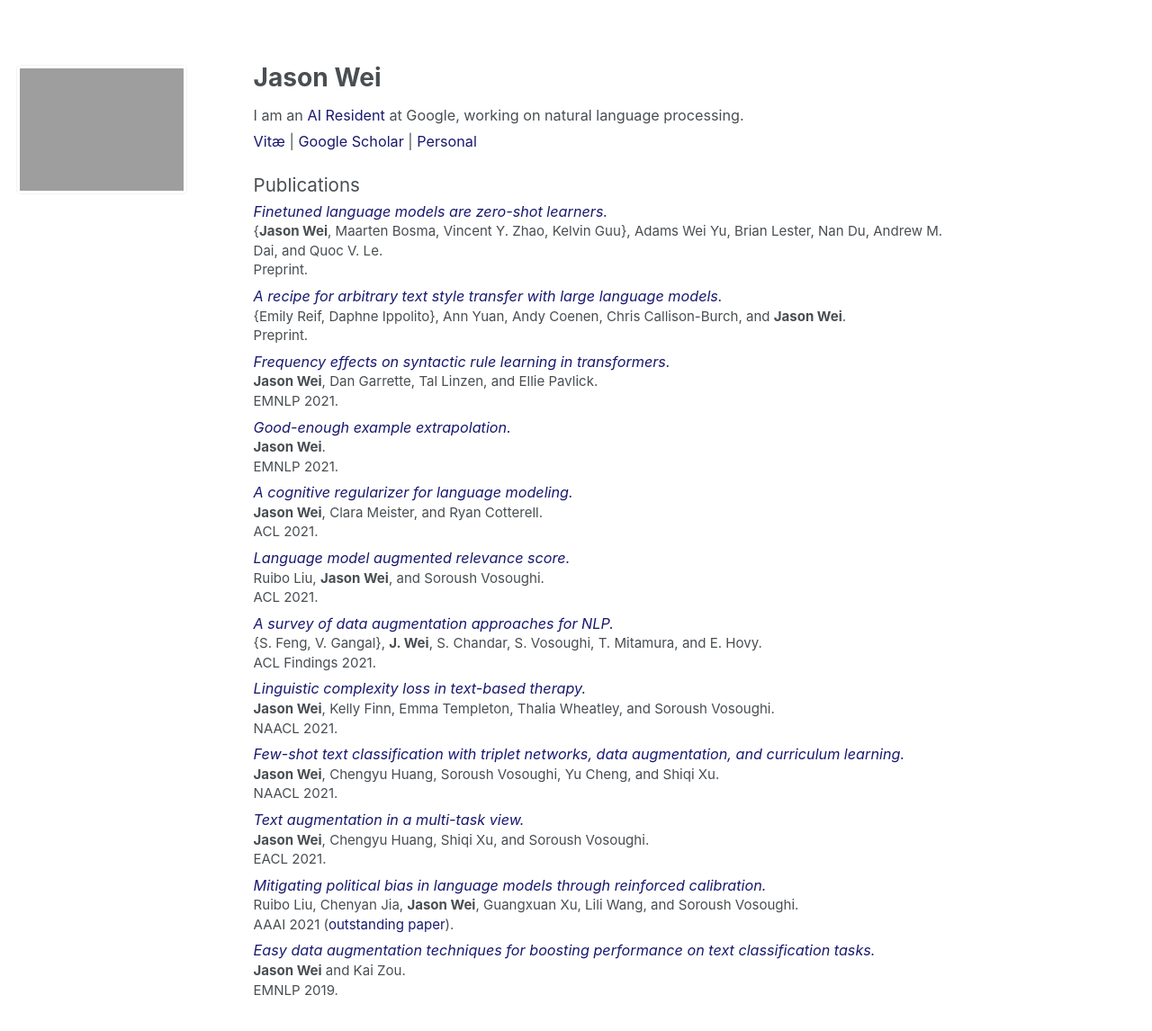
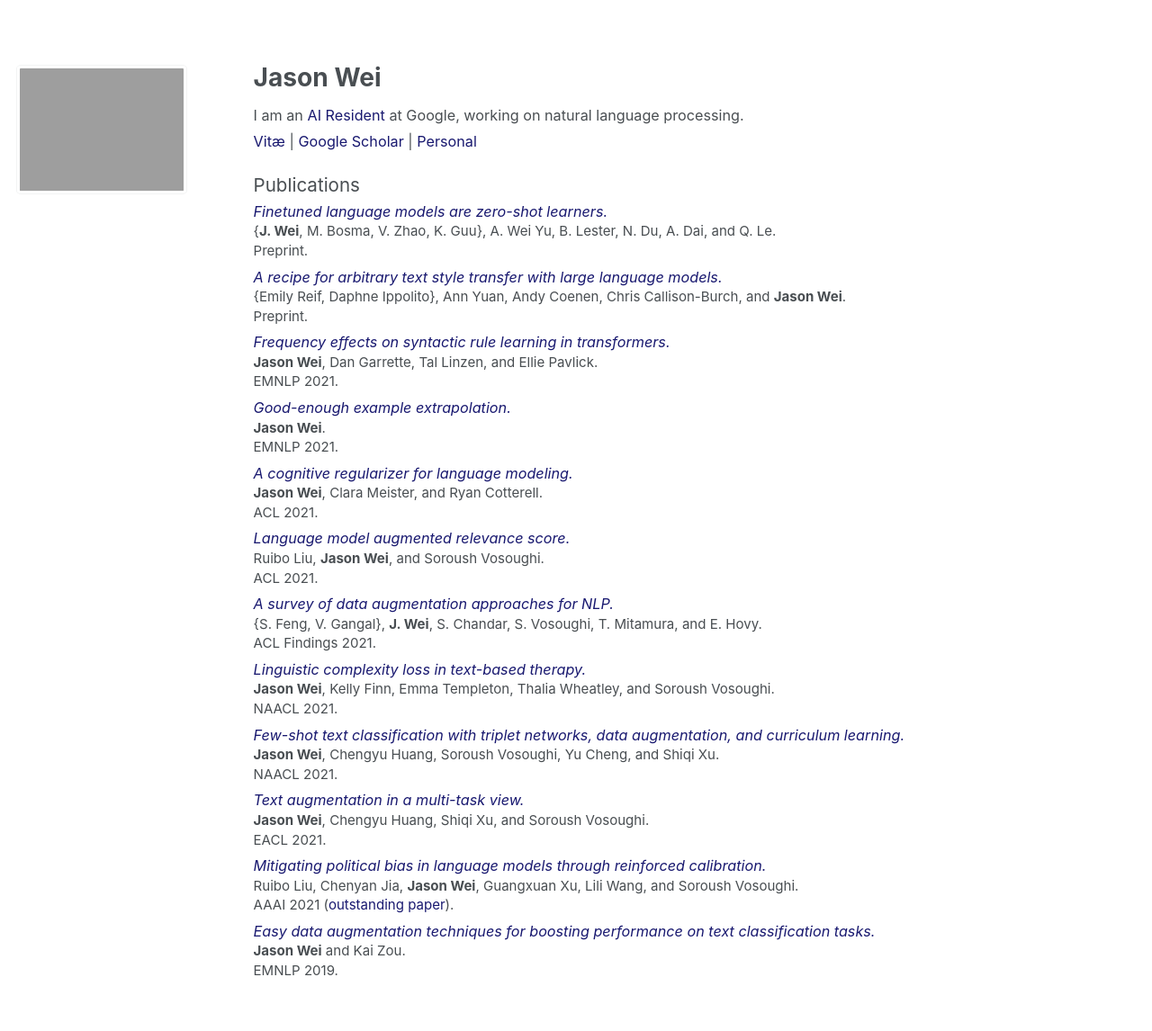
Before and after one commit to jasonwei20/jasonwei20.github.io, a Jekyll site: the page built from _pages/about.md, in a window 1280 px wide. Shown: the whole page at 90% size. Built offline with Jekyll 4.4.1, drawn with Linux system fonts in a browser that asks for light colours; after the commit the page ends 1125 px from its top, so only the background shows below that.

Commit message:
Update about.md

```diff
--- a/_pages/about.md
+++ b/_pages/about.md
@@ -25,7 +25,7 @@ I am an <a href="https://research.google/careers/ai-residency/" style="color:#19
 </p>
 <p style="margin-bottom: 0.5em; line-height: 1.33">
 <a href="https://arxiv.org/pdf/2109.01652" style="color:#191970" target="_blank"><i>Finetuned language models are zero-shot learners.</i></a><br>
-<span style="font-size:0.93em;">{<b>Jason Wei</b>, Maarten Bosma, Vincent Y. Zhao, Kelvin Guu}, Adams Wei Yu, Brian Lester, Nan Du, Andrew M. Dai, and Quoc V. Le.<br>
+<span style="font-size:0.93em;">{<b>J. Wei</b>, M. Bosma, V. Zhao, K. Guu}, A. Wei Yu, B. Lester, N. Du, A. Dai, and Q. Le.<br>
 Preprint.</span>
 </p>
 <p style="margin-bottom: 0.5em; line-height: 1.33">
```
